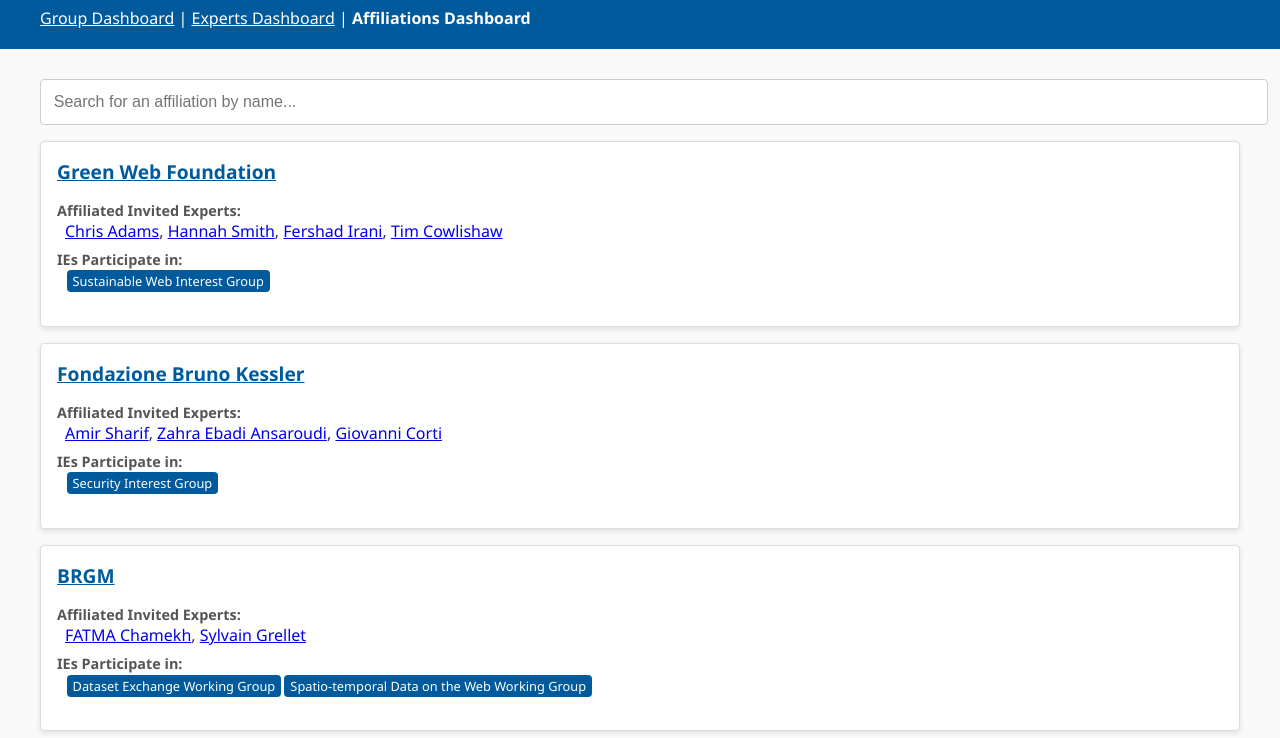
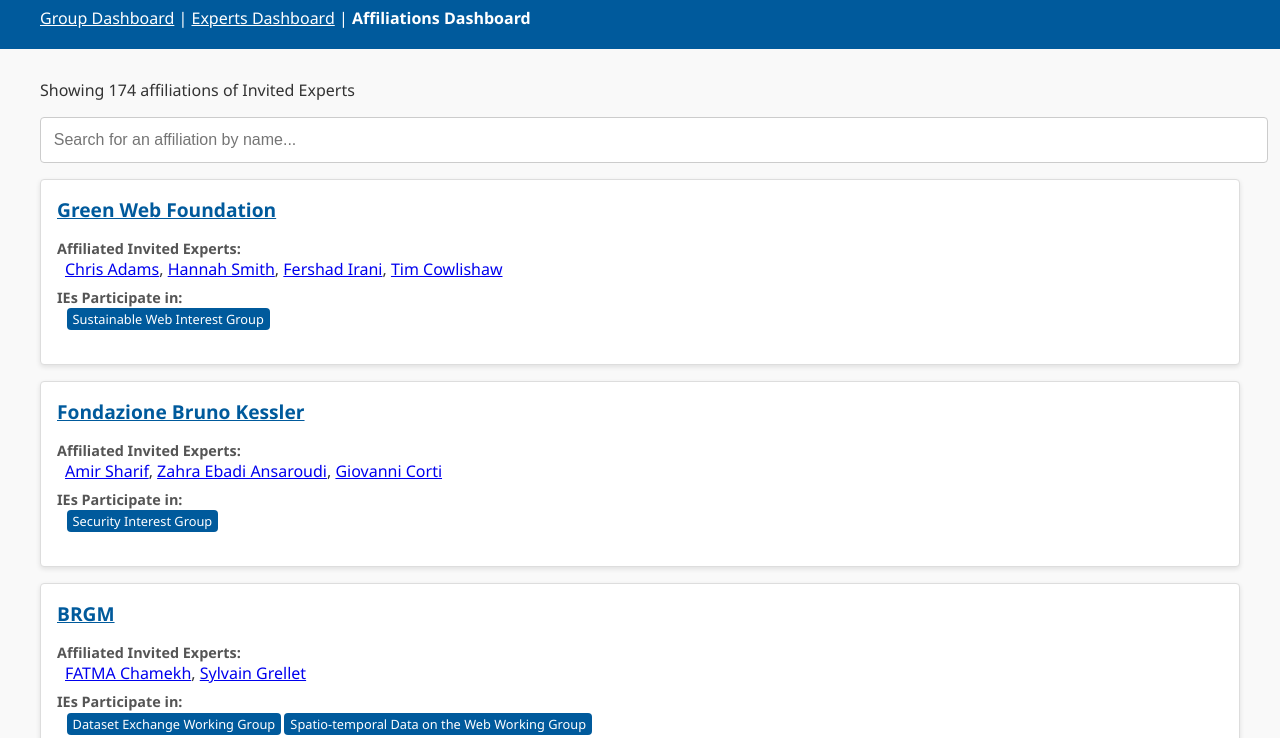
Before and after one commit to dontcallmedom/ie-dashboard, a plain HTML site: page affiliations.html in a window 1280 px wide. Shown: the part 62-800 px from the top of the page. Drawn offline with Linux system fonts and the light colour scheme.

Commit message:
Add affiliation counter

```diff
--- a/affiliation-script.js
+++ b/affiliation-script.js
@@ -63,6 +63,7 @@
   }
 
   function renderAffiliations(affiliations) {
+    document.getElementById('count').textContent = `Showing ${affiliations.length} affiliations of Invited Experts`;
     affiliationsList.innerHTML = '';
 
     affiliations.forEach(aff => {
--- a/affiliations.html
+++ b/affiliations.html
@@ -21,6 +21,7 @@
     </header>
 
     <main class="container">
+      <p id=count></p>
         <search>
             <input type="text" id="affiliation-search" placeholder="Search for an affiliation by name...">
         </search>
```
